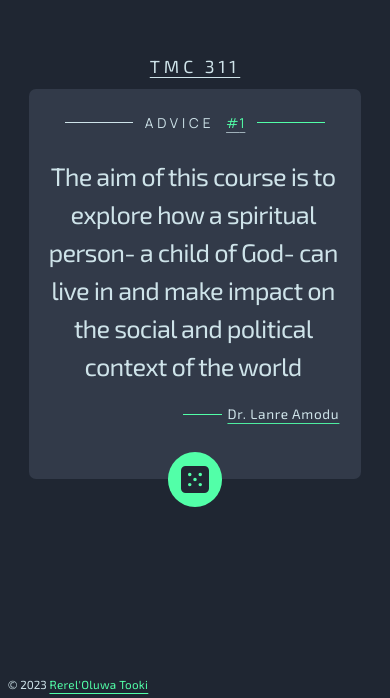
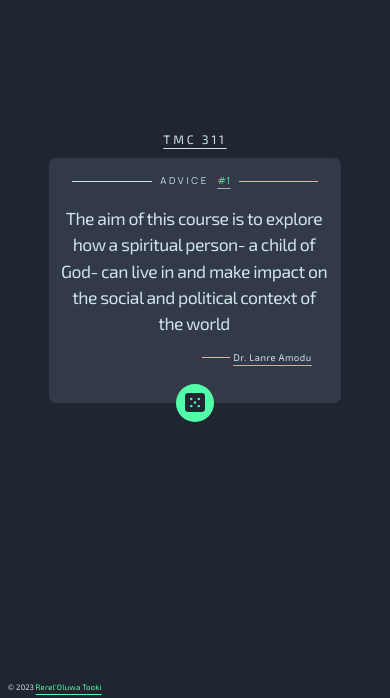
Before and after one commit to RereTooki/TMC311, a React (Vite) app: page / in a window 390 px wide. Shown: the part 146-844 px from the top of the page. Built offline with nearby package versions, Linux system fonts and the light colour scheme.

Commit message:
Changed the breakpoints

```diff
--- a/src/App.css
+++ b/src/App.css
@@ -17,6 +17,7 @@ body{
  @layer components {
 	.badge::-webkit-scrollbar {
     width: 2.5vw;                  /* width of the entire scrollbar */
+    margin-left: 200px;
   }
 
   .badge::-webkit-scrollbar-track {
@@ -29,6 +30,12 @@ body{
     border: 0.6vw solid hsl(193, 38%, 86%);
     border-radius: 20px;       /* roundness of the scroll thumb */
       /* creates padding around scroll thumb */  }
+
+      @media (min-width: 300px) {
+        .badge::-webkit-scrollbar {
+            width: 2.2vw;
+        }
+      }
 
     @media (min-width: 450px) {
     .badge::-webkit-scrollbar {
--- a/src/components/TMCCard.tsx
+++ b/src/components/TMCCard.tsx
@@ -94,12 +94,206 @@ const TMCCard = () => {
       url: "https://www.bible.com/bible/1/1JN.3.17-18.KJV",
     },
     {
-      id: 10,
-      name: "Item 10",
+      id: 11,
+      name: "Item 11",
+      quote: "Bear ye one another's burdens, and so fulfil the law of Christ.",
+      author: "Galatians 6:2",
+      url: "https://www.bible.com/bible/1/GAL.6.2.KJV",
+    },
+    {
+      id: 12,
+      name: "Item 12",
       quote:
-        "But whoso hath this world's good, and seeth his brother have need, and shutteth up his bowels of compassion from him, how dwelleth the love of God in him? My little children, let us not love in word, neither in tongue; but in deed and in truth.",
-      author: "1 John 3:17-18",
-      url: "https://www.bible.com/bible/1/1JN.3.17-18.KJV",
+        "And let us not be weary in well doing: for in due season we shall reap, if we faint not.",
+      author: "Galatians 6:9",
+      url: "https://www.bible.com/bible/1/GAL.6.9.KJV",
+    },
+    {
+      id: 13,
+      name: "Item 13",
+      quote: "With good will doing service, as to the Lord, and not to men",
+      author: "Ephesians 6:7",
+      url: "https://www.bible.com/bible/1/EPH.6.7.KJV",
+    },
+    {
+      id: 14,
+      name: "Item 14",
+      quote:
+        "For I was an hungred, and ye gave me meat: I was thirsty, and ye gave me drink: I was a stranger, and ye took me in: naked, and ye clothed me: I was sick, and ye visited me: I was in prison, and ye came unto me. Then shall the righteous answer him, saying, Lord, when saw we thee an hungred, and fed thee? or thirsty, and gave thee drink? When saw we thee a stranger, and took thee in? or naked, and clothed thee? Or when saw we thee sick, or in prison, and came unto thee? And the King shall answer and say unto them, Verily I say unto you, Inasmuch as ye have done it unto one of the least of these my brethren, ye have done it unto me.",
+      author: "Matthew 25:35-40",
+      url: "https://www.bible.com/bible/1/MAT.25.35-40.KJV",
+    },
+    {
+      id: 15,
+      name: "Item 15",
+      quote:
+        "Let your light so shine before men, that they may see your good works, and glorify your Father which is in heaven.",
+      author: "Matthew 5:16",
+      url: "https://www.bible.com/bible/1/MAT.5.16.KJV",
+    },
+    {
+      id: 16,
+      name: "Item 16",
+      quote:
+        "Charge them that are rich in this world, that they be not highminded, nor trust in uncertain riches, but in the living God, who giveth us richly all things to enjoy; that they do good, that they be rich in good works, ready to distribute, willing to communicate.",
+      author: "1 Timothy 6:17-18",
+      url: "https://www.bible.com/bible/1/1TI.6.17-18.KJV",
+    },
+    {
+      id: 17,
+      name: "Item 17",
+      quote:
+        "I the LORD search the heart, I try the reins, even to give every man according to his ways, and according to the fruit of his doings.",
+      author: "Jeremiah 17:10",
+      url: "https://www.bible.com/bible/1/JER.17.10.KJV",
+    },
+    {
+      id: 18,
+      name: "Item 18",
+      quote:
+        "Though I speak with the tongues of men and of angels, and have not charity, I am become as sounding brass, or a tinkling cymbal. And though I have the gift of prophecy, and understand all mysteries, and all knowledge; and though I have all faith, so that I could remove mountains, and have not charity, I am nothing. And though I bestow all my goods to feed the poor, and though I give my body to be burned, and have not charity, it profiteth me nothing.",
+      author: "1 Corinthians 13:1-3",
+      url: "https://www.bible.com/bible/1/1CO.13.1-3.KJV",
+    },
+    {
+      id: 19,
+      name: "Item 19",
+      quote:
+        "And be ye kind one to another, tenderhearted, forgiving one another, even as God for Christ's sake hath forgiven you.",
+      author: "Ephesians 4:32",
+      url: "https://www.bible.com/bible/1/EPH.4.32.KJV",
+    },
+    {
+      id: 20,
+      name: "Item 20",
+      quote:
+        "And hope maketh not ashamed; because the love of God is shed abroad in our hearts by the Holy Ghost which is given unto us.",
+      author: "Romans 5:5",
+      url: "https://www.bible.com/bible/1/ROM.5.5.KJV",
+    },
+    {
+      id: 21,
+      name: "Item 21",
+      quote:
+        "And this they did, not as we hoped, but first gave their own selves to the Lord, and unto us by the will of God.",
+      author: "2 Corinthians 8:5",
+      url: "https://www.bible.com/bible/1/2CO.8.5.KJV",
+    },
+    {
+      id: 22,
+      name: "Item 22",
+      quote:
+        "Look not every man on his own things, but every man also on the things of others.",
+      author: "Philippians 2:4",
+      url: "https://www.bible.com/bible/1/PHP.2.4.KJV",
+    },
+    {
+      id: 23,
+      name: "Item 23",
+      quote:
+        "And let us not be weary in well doing: for in due season we shall reap, if we faint not.",
+      author: "Galatians 6:9",
+      url: "https://www.bible.com/bible/1/gal.6.9",
+    },
+    {
+      id: 24,
+      name: "Item 24",
+      quote:
+        "But if ye have respect to persons, ye commit sin, and are convinced of the law as transgressors.",
+      author: "James 2:9",
+      url: "https://www.bible.com/bible/1/jas.2.9",
+    },
+    {
+      id: 25,
+      name: "Item 25",
+      quote:
+        "For God is not the author of confusion, but of peace, as in all churches of the saints.",
+      author: "1 Corinthians 14:33a",
+      url: "https://www.bible.com/bible/1/1co.14.33",
+    },
+    {
+      id: 26,
+      name: "Item 26",
+      quote:
+        "The way of the just is uprightness: thou, most upright, dost weigh the path of the just.",
+      author: "Isaiah 26:7",
+      url: "https://www.bible.com/bible/1/isa.26.7",
+    },
+    {
+      id: 27,
+      name: "Item 27",
+      quote:
+        "My people are destroyed for lack of knowledge: because thou hast rejected knowledge, I will also reject thee, that thou shalt be no priest to me: seeing thou hast forgotten the law of thy God, I will also forget thy children.",
+      author: "Hosea 4:6a",
+      url: "https://www.bible.com/bible/1/hos.4.6",
+    },
+    {
+      id: 28,
+      name: "Item 28",
+      quote:
+        "He that hath pity upon the poor lendeth unto the LORD; And that which he hath given will he pay him again.",
+      author: "Proverbs 19:17",
+      url: "https://www.bible.com/bible/1/pro.19.17",
+    },
+    {
+      id: 29,
+      name: "Item 29",
+      quote:
+        "There shall be an handful of corn in the earth upon the top of the mountains; The fruit thereof shall shake like Lebanon: And they of the city shall flourish like grass of the earth.",
+      author: "Psalm 72:16",
+      url: "https://www.bible.com/bible/1/psa.72.16",
+    },
+    {
+      id: 30,
+      name: "Item 30",
+      quote:
+        "Two are better than one; because they have a good reward for their labour.",
+      author: "Ecclesiastes 4:9",
+      url: "https://www.bible.com/bible/1/ecc.4.9",
+    },
+    {
+      id: 31,
+      name: "Item 31",
+      quote:
+        "And God is able to make all grace abound toward you; that ye, always having all sufficiency in all things, may abound to every good work",
+      author: "2 Corinthians 9:8",
+      url: "https://www.bible.com/bible/1/2co.9.8",
+    },
+    {
+      id: 32,
+      name: "Item 32",
+      quote:
+        "Take fast hold of instruction; let her not go: Keep her; for she is thy life.",
+      author: "Proverbs 4:13",
+      url: "https://www.bible.com/bible/1/pro.4.13",
+    },
+    {
+      id: 3,
+      name: "Item 3",
+      quote: "",
+      author: "",
+      url: "",
+    },
+    {
+      id: 3,
+      name: "Item 3",
+      quote: "",
+      author: "",
+      url: "",
+    },
+    {
+      id: 3,
+      name: "Item 3",
+      quote: "",
+      author: "",
+      url: "",
+    },
+    {
+      id: 3,
+      name: "Item 3",
+      quote: "",
+      author: "",
+      url: "",
     },
   ]);
 
@@ -173,7 +367,7 @@ const TMCCard = () => {
             </div>
           </div>
         </div>
-        <div className="fixed bottom-0 left-0 ml-[2vw] pb-[1.2vw] text-light-cyans underline-offset-4 md:pb-[1.2vw] text-[3.5vw] sm:text-[3vw] md:text-[2.5vw] nsm:text-[13px] lg:text-[15px] xl:text-[1vw]">
+        <div className="fixed bottom-0 left-0 ml-[2vw] pb-[1.2vw] text-light-cyans underline-offset-4 md:pb-[1.2vw] text-[2vw] nsm:text-[1.2vw] xl:text-[1vw]">
           © 2023{" "}
           <a
             href="https://linkedin.com/in/rerel-oluwa-tooki-b53396253/"
--- a/tailwind.config.js
+++ b/tailwind.config.js
@@ -10,8 +10,8 @@ export default {
       'vsm': '1px',
       sm: '375px',
       'nsm': '600px',
-      md: '450px',
-      lg: '670px',
+      md: '376px',
+      lg: '565px',
       'nxl': '800px',
       xl: '1110px',
     },
```
